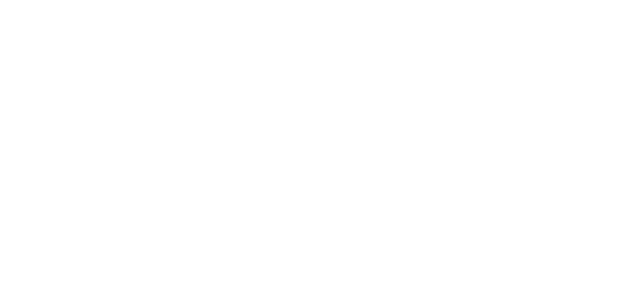
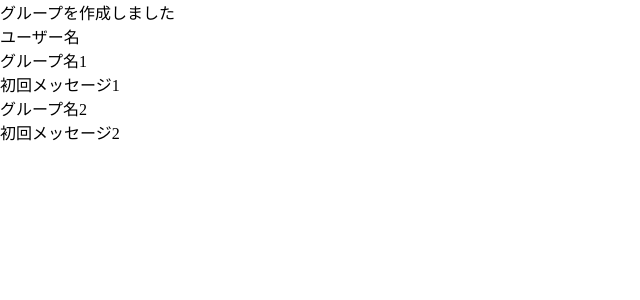
Before and after one commit to truthconductor/chat-space, a Rails app: page / in a window 1280 px wide. Before the commit the part shown is empty. Shown: the top 300 px of the page, without its empty margins (0-640 px from the left). Run offline with Rails 7, Linux system fonts and the light colour scheme; style sheets or scripts are compiled from the project's sources; some libraries are stand-ins or nearby versions.

Commit message:
Update application.html.haml
add Common Header and SideBar outline

```diff
--- a/app/views/layouts/application.html.haml
+++ b/app/views/layouts/application.html.haml
@@ -7,4 +7,24 @@
     = stylesheet_link_tag    'application', media: 'all', 'data-turbolinks-track': 'reload'
     = javascript_include_tag 'application', 'data-turbolinks-track': 'reload'
   %body
+    .Header
+      .Header-infomation
+        グループを作成しました
+    .Left-Sidebar
+      .Sidebar-Header
+        .Sidebar-Header__user
+          ユーザー名
+          -# グループ作成アイコン
+          -# ユーザー編集アイコン
+      .Sidebar-Contents
+        .ChatGroup
+          .ChatGroup__name
+            グループ名1
+          .ChatGroup__message
+            初回メッセージ1
+        .ChatGroup
+          .ChatGroup__name
+            グループ名2
+          .ChatGroup__message
+            初回メッセージ2
     = yield
```
